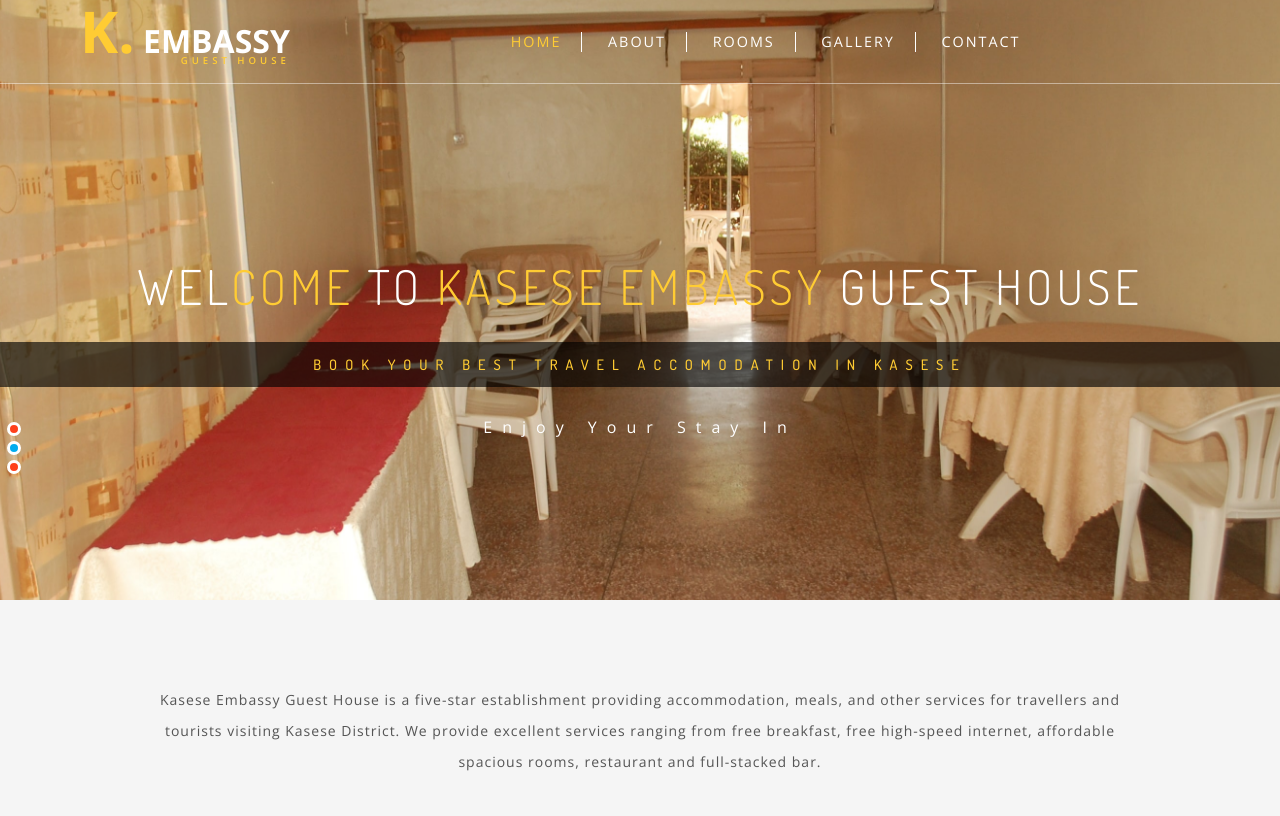
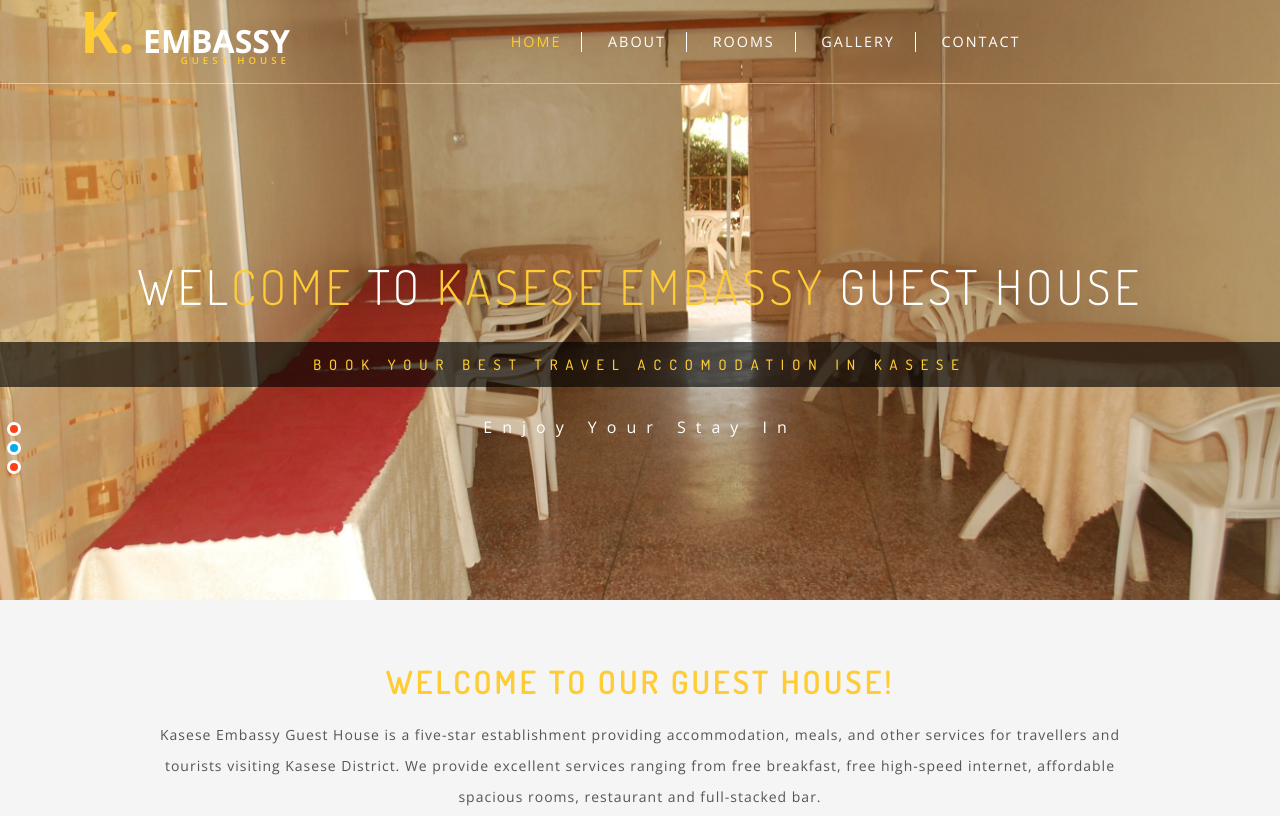
Before and after one commit to danielktd/kaseseembassyguesthouse, a plain HTML site: page index.html in a window 1280 px wide. Shown: the top 816 px of the page. Drawn offline with nearby package versions, Linux system fonts and the light colour scheme.

Commit message:
Update index.html

```diff
--- a/index.html
+++ b/index.html
@@ -102,7 +102,7 @@
  	<div class="special featured">
 		  <div class="container">
 				   <div class="ab-w3l-spa">
-
+				      <h3 class="tittle">Welcome to Our Guest House!</h3>
 						<p>Kasese Embassy Guest House is a five-star establishment providing accommodation, meals, and other services for travellers and tourists
 							visiting Kasese District. We provide excellent services ranging from free breakfast, free high-speed internet, affordable
 							spacious rooms, restaurant and full-stacked bar.
```
